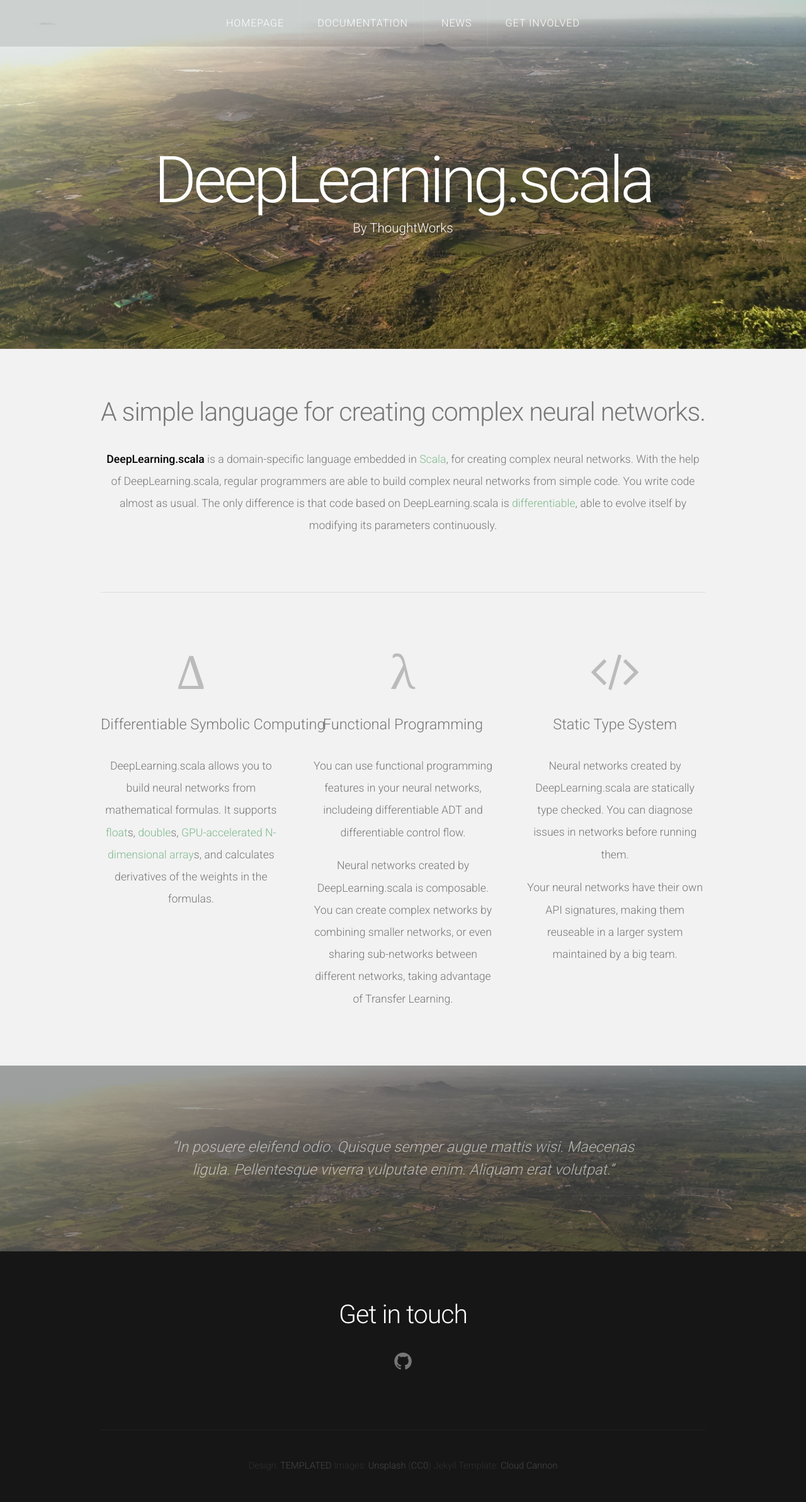
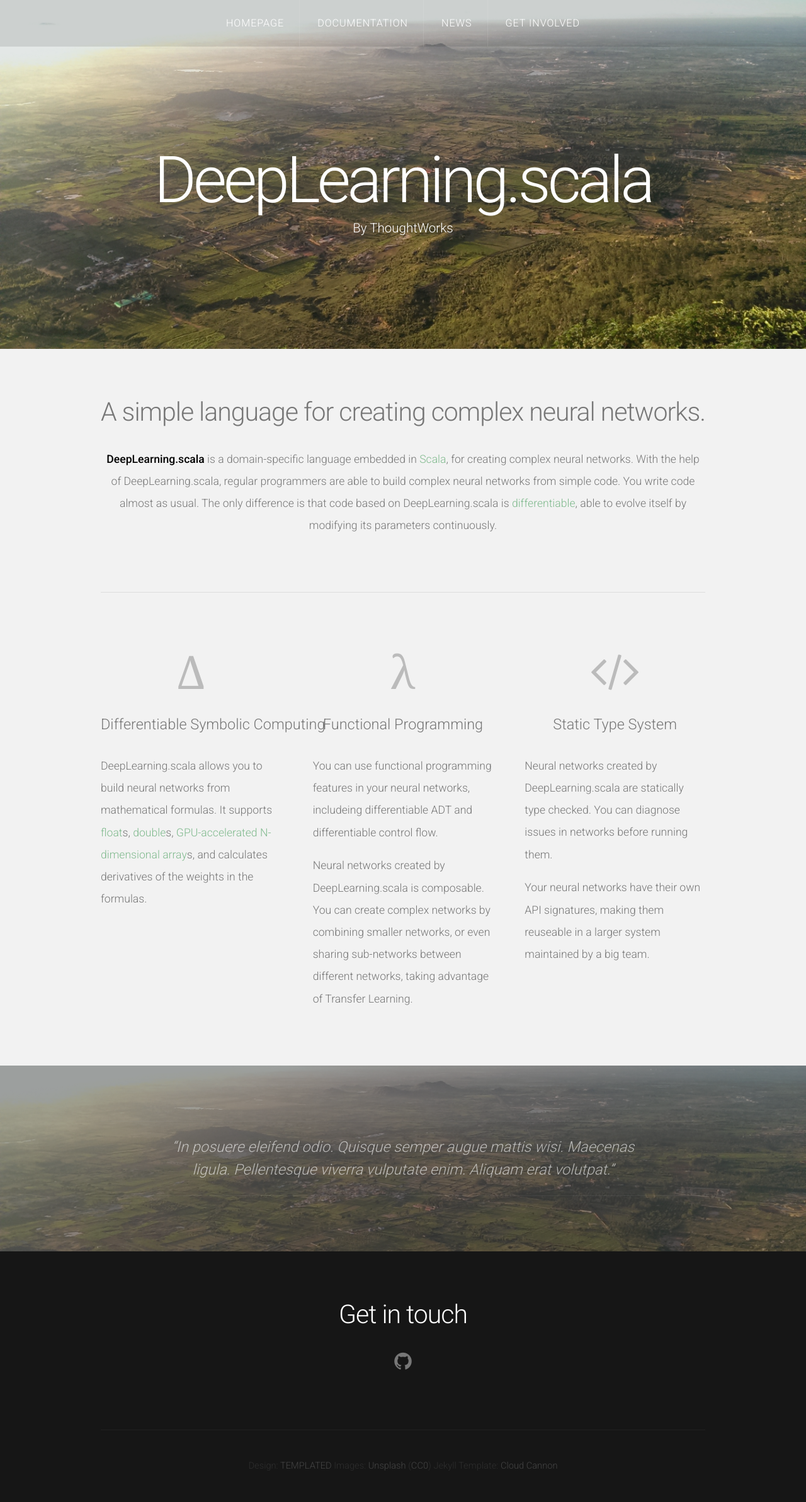
Before and after one commit to ThoughtWorksInc/DeepLearning.scala, a Jekyll site: the page built from index.html, in a window 1280 px wide. Shown: the whole page at 63% size. Built offline with Jekyll 4.4.1, drawn with Linux system fonts in a browser that asks for light colours; nearby versions of some CDN libraries; comment, search, counter and statistics services are not loaded.

Commit message:
Update index.html

```diff
--- a/index.html
+++ b/index.html
@@ -22,7 +22,7 @@
 					<span style="font-family: Georgia, serif; line-height: 1; font-size: 1.25em">Δ</span>
 				</span>
 				<h3 style="white-space: nowrap">Differentiable Symbolic Computing</h3>
-				<p>
+				<p style="text-align: left">
 					DeepLearning.scala allows you to build neural networks from mathematical formulas.
 					It supports <a href="https://javadoc.io/page/com.thoughtworks.deeplearning/unidoc_2.11/latest/com/thoughtworks/deeplearning/DifferentiableFloat$.html">float</a>s,
 					<a href="https://javadoc.io/page/com.thoughtworks.deeplearning/unidoc_2.11/latest/com/thoughtworks/deeplearning/DifferentiableDouble$.html">double</a>s,
@@ -34,11 +34,11 @@
 					<span style="font-family: Georgia, serif; line-height: 1; font-size: 1.25em;">λ</span>
 				</span>
 				<h3 style="white-space: nowrap">Functional Programming</h3>
-				<p>
+				<p style="text-align: left">
 					You can use functional programming features in your neural networks,
 					includeing differentiable ADT and differentiable control flow.
 				</p>
-				<p>
+				<p style="text-align: left">
 					Neural networks created by DeepLearning.scala is composable.
 					You can create complex networks by combining smaller networks, or even sharing sub-networks between different networks, taking advantage of Transfer Learning.
 				</p>
@@ -46,10 +46,10 @@
 			<section class="4u">
 				<span class="pennant"><span class="fa fa-code"></span></span>
 				<h3 style="white-space: nowrap">Static Type System</h3>
-				<p>
+				<p style="text-align: left">
 					Neural networks created by DeepLearning.scala are statically type checked. You can diagnose issues in networks before running them.
 				</p>
-				<p>
+				<p style="text-align: left">
 					Your neural networks have their own API signatures, making them reuseable in a larger system maintained by a big team.
 				</p>
 			</section>
```
